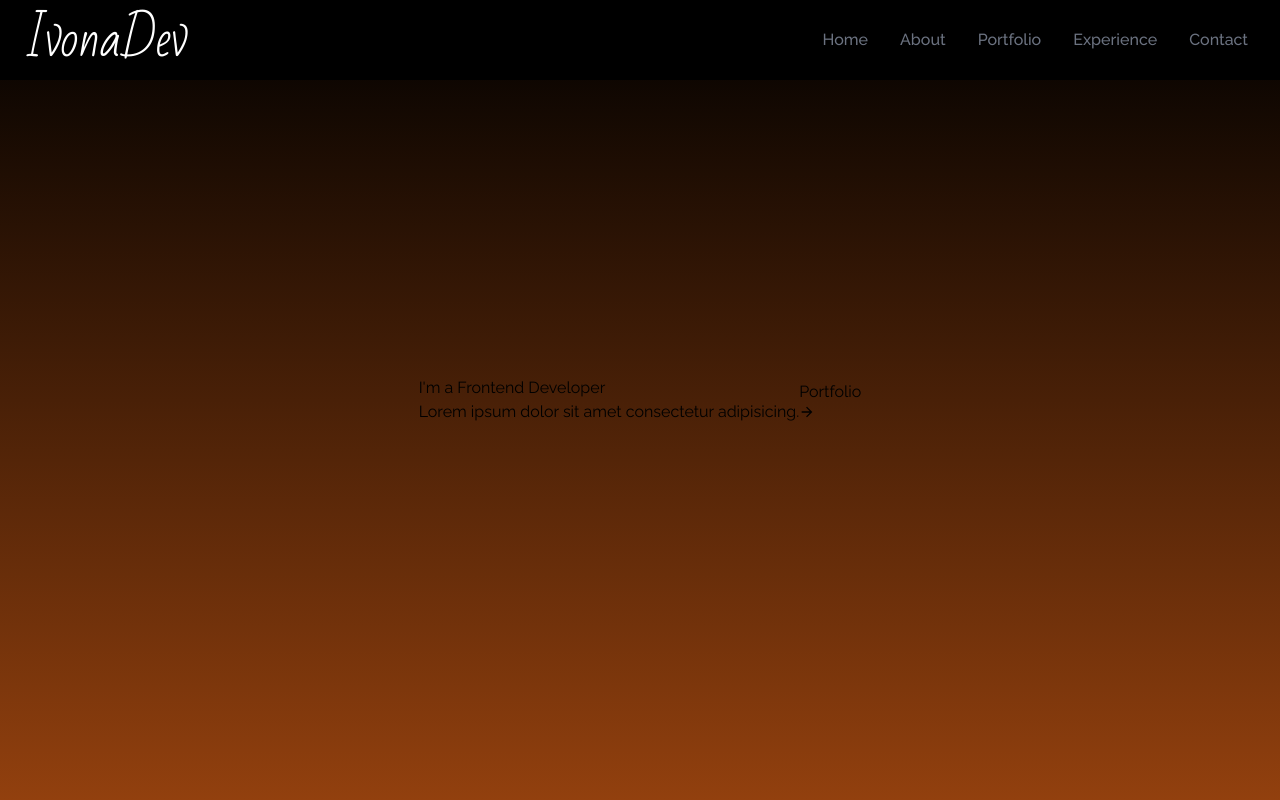
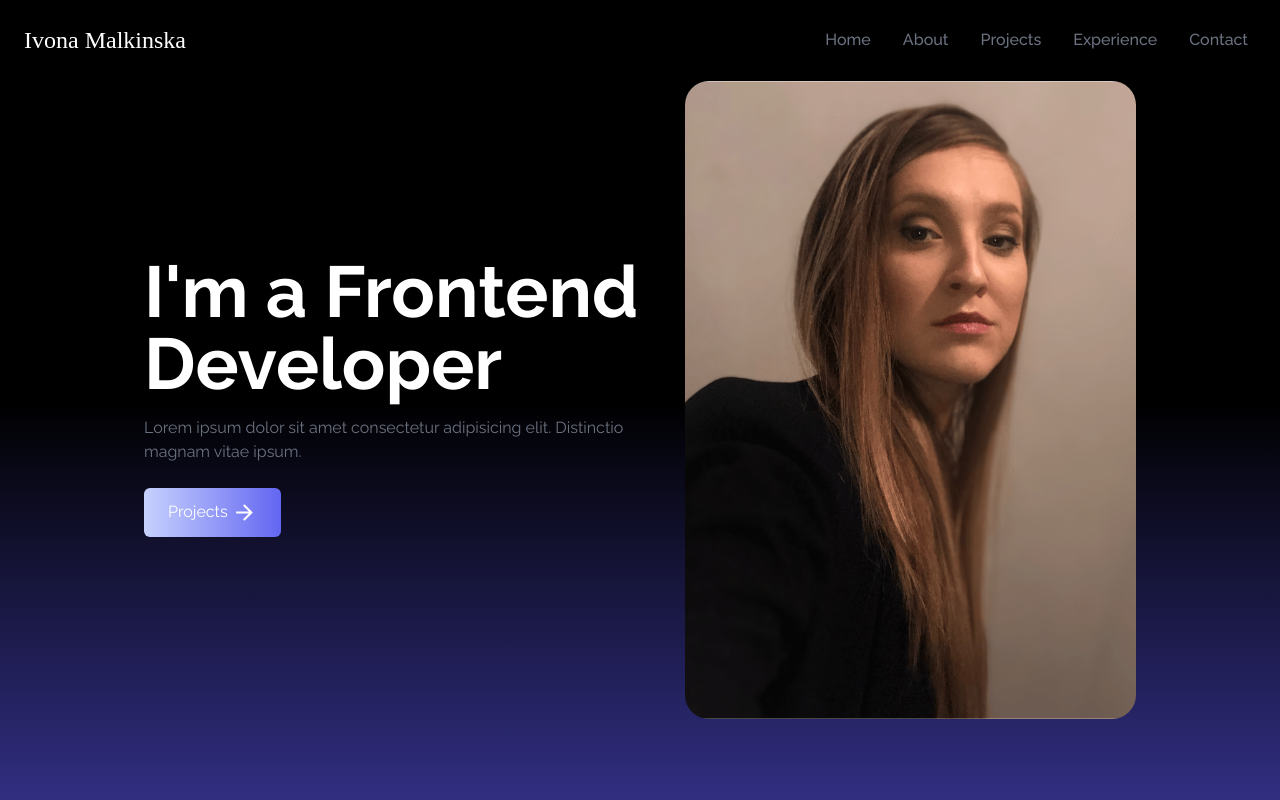
Before and after one commit to ivonamaria/react-portfolio, a React (Create React App) app: page / in a window 1280 px wide. Built offline with nearby package versions, Linux system fonts and the light colour scheme.

Commit message:
colors changes and button fixed + added animation

```diff
--- a/src/assets/components/Home.jsx
+++ b/src/assets/components/Home.jsx
@@ -1,20 +1,21 @@
 import React from 'react'
-import heroimg from '../heroimg.jpeg';
+import heroimg from '../heroimg.png';
 import { MdOutlineArrowForward } from 'react-icons/md';
 
 const Home = () => {
   return (
-    <div name='home' className='h-screen w-full bg-gradient-to-b from-black to-amber-800 '>
+    <div name='home' className='h-screen w-full bg-gradient-to-b from-black via-black to-indigo-900'>
 
       <div className='max-w-screen-lg mx-auto flex flex-col items-center justify-center h-full px-4 md:flex-row'>
-        <div>
-          <h2>I'm a Frontend Developer</h2>
-          <p>Lorem ipsum dolor sit amet consectetur adipisicing.</p>
+        <div className='flex flex-col justify-center h-full'>
+          <h2 className='text-4xl sm:text-7xl font-bold text-white'>I'm a Frontend Developer</h2>
+          <p className='text-gray-500 py-4 max-m-md'>Lorem ipsum dolor sit amet consectetur adipisicing elit. Distinctio magnam vitae ipsum.</p>
+          <button className='group text-white w-fit px-6 py-3 my-2 flex items-centers rounded-md bg-gradient-to-r from-indigo-200 to-indigo-500 cursor-pointer'>Projects
+            <span className='group-hover:rotate-90 duration-300'> <MdOutlineArrowForward size={25} className='ml-1' /> </span>
+          </button>
         </div>
         <div>
-          <button>Portfolio
-            <span> <MdOutlineArrowForward/> </span>
-              </button>
+          <img src={heroimg} alt="profile" className='rounded-3xl mx-auto w-2/3 md:w-full' />
         </div>
       </div>
     </div>
--- a/src/assets/components/NavBar.jsx
+++ b/src/assets/components/NavBar.jsx
@@ -16,7 +16,7 @@ const links = [
     },
     {
         id: 3,
-        link: 'portfolio'
+        link: 'projects'
     },
     {
         id: 4,
@@ -31,7 +31,7 @@ const links = [
   return (
     <div className="flex justify-between items-center w-full h-20 px-4 text-white bg-black fixed">
         <div>
-            <h1 className='text-5xl font-signature ml-2'>IvonaDev</h1>
+            <h1 className='text-2xl font-signature ml-2'>Ivona Malkinska</h1>
         </div>
 
         <ul className='hidden md:flex'>
@@ -52,7 +52,7 @@ const links = [
 
 {nav && (
 
-<ul className='flex flex-col justify-center items-center absolute top-0 left-0 w-full h-screen bg-gradient-to-b from-black to-amber-800 text-gray-600'>
+<ul className='flex flex-col justify-center items-center absolute top-0 left-0 w-full h-screen bg-gradient-to-b from-black to-indigo-800 text-gray-600'>
 {links.map(({id, link }) => (
 
 <li key={id} className='px-4 cursor-pointer capitalize py-6 text-4xl'>
--- a/src/index.css
+++ b/src/index.css
@@ -1,6 +1,6 @@
 @import url('https://fonts.googleapis.com/css2?family=Raleway:ital,wght@0,100;0,200;0,300;0,400;0,500;0,600;0,700;0,800;0,900;1,100;1,200;1,300;1,400;1,500;1,600;1,700;1,800;1,900&display=swap');
 
-@import url('https://fonts.googleapis.com/css2?family=Bad+Script&display=swap');
+@import url('https://fonts.googleapis.com/css2?family=Roboto:wght@300&display=swap');
 
 @tailwind base;
 @tailwind components;
```
Also changed, not shown: src/assets/heroimg.jpeg (deleted), src/assets/heroimg.png (added).
